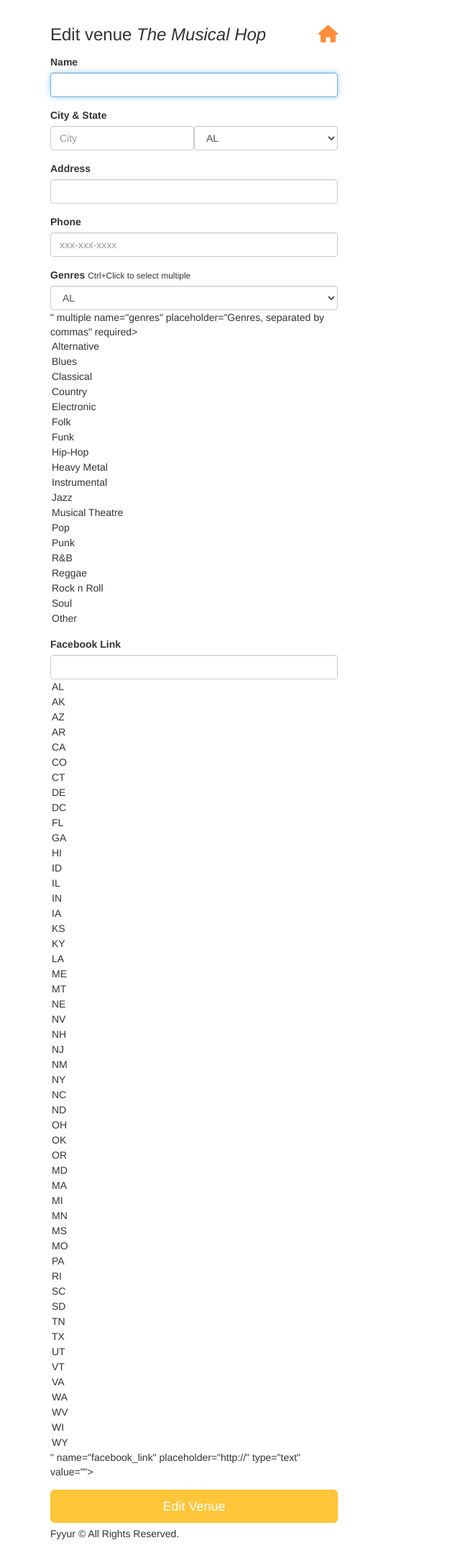
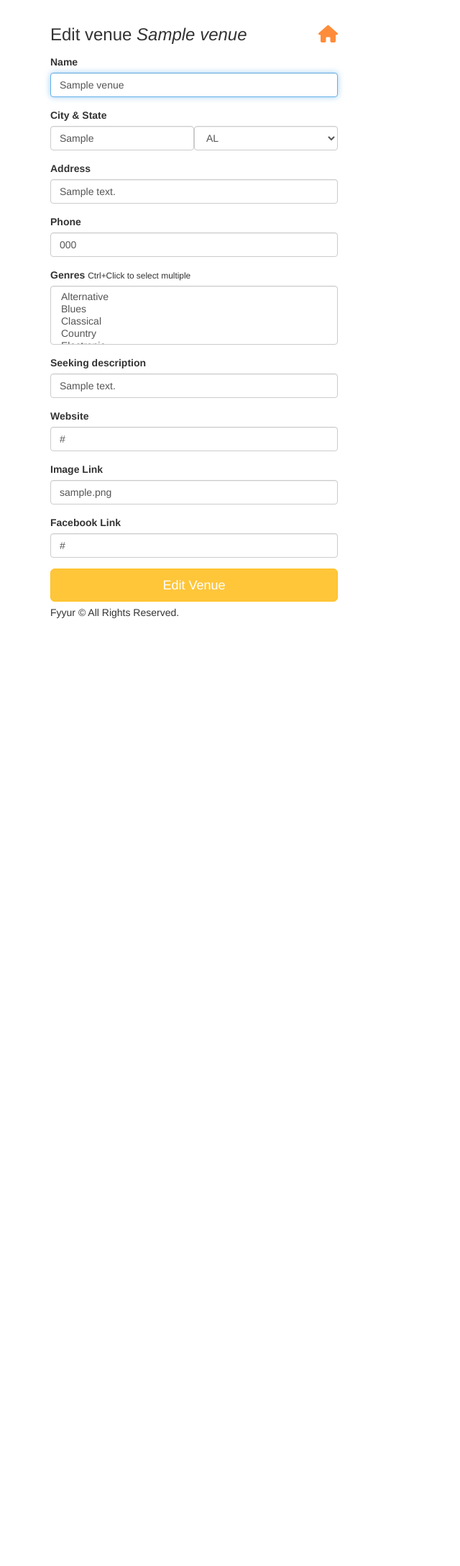
Before and after one commit to mhnd6/Fyyur, a Flask app: page /venues/1/edit in a window 1280 px wide. Shown: the part 60-2236 px from the top of the page at 72% size, without its empty margins (0-640 px from the left). After the commit the page ends 919 px from the top, so only its background shows below. Run offline with Flask 2, Linux system fonts and the light colour scheme; tables that the repository leaves empty hold one stand-in row (values such as "Sample post"); some libraries are stand-ins or nearby versions.

Commit message:
finish app.py and edit the forms

```diff
--- a/starter_code/app.py
+++ b/starter_code/app.py
@@ -27,7 +27,6 @@ db = SQLAlchemy(app)
 
 migrate = Migrate(app, db)
 
-# TODO: connect to a local postgresql database
 
 #----------------------------------------------------------------------------#
 # Models.
@@ -51,8 +50,6 @@ class Venue(db.Model):
     seeking_description = db.Column(db.String(500))
     shows = db.relationship('Shows', backref='venue', lazy=True)
 
-    # TODO: implement any missing fields, as a database migration using Flask-Migrate
-
 
 class Artist(db.Model):
     __tablename__ = 'artist'
@@ -69,9 +66,6 @@ class Artist(db.Model):
     seeking_venue = db.Column(db.Boolean, default=False)
     seeking_description = db.Column(db.String(500))
     shows = db.relationship('Shows', backref='artist', lazy=True)
-
-
-# TODO: implement any missing fields, as a database migration using Flask-Migrate
 
 
 class Shows(db.Model):
@@ -160,7 +154,7 @@ def search_venues():
     return render_template('pages/search_venues.html', results=response, search_term=request.form.get('search_term', ''))
 
 
-@ app.route('/venues/<int:venue_id>')
+@app.route('/venues/<int:venue_id>')
 def show_venue(venue_id):
     venue = Venue.query.get(venue_id)
     venue.genres = venue.genres.split(',')
@@ -178,8 +172,8 @@ def show_venue(venue_id):
         showYear = showTimeArray[3]
         pastOrfuture = todaYear < showYear
         showTemp = {
-            'artist.id': show.artist_id,
-            'artist.name': Artist.query.get(show.artist_id).name,
+            'artist_id': show.artist_id,
+            'artist_name': Artist.query.get(show.artist_id).name,
             'artist_image_link': Artist.query.get(show.artist_id).image_link,
             'start_time': show.start_time
         }
@@ -243,14 +237,15 @@ def create_venue_submission():
     return render_template('pages/home.html')
 
 
-@ app.route('/venues/<venue_id>', methods=['DELETE'])
+@ app.route('/venues/<venue_id>/delete')
 def delete_venue(venue_id):
-    # TODO: Complete this endpoint for taking a venue_id, and using
-    # SQLAlchemy ORM to delete a record. Handle cases where the session commit could fail.
-
-    # BONUS CHALLENGE: Implement a button to delete a Venue on a Venue Page, have it so that
-    # clicking that button delete it from the db then redirect the user to the homepage
-    return None
+    venue = Venue.query.get(venue_id)
+    venueShows = venue.shows
+    for show in venueShows:
+        db.session.delete(show)
+    db.session.delete(venue)
+    db.session.commit()
+    return render_template('pages/home.html')
 
 #  Artists
 #  ----------------------------------------------------------------
@@ -293,14 +288,6 @@ def search_artists():
     return render_template('pages/search_artists.html', results=response, search_term=request.form.get('search_term', ''))
 
 
-class ArtistShow:
-    def __init__(self, venue_id, venue_name,  venue_image_link, start_time):
-        self.venue_id = venue_id
-        self.venue_name = venue_name
-        self.venue_image_link = venue_image_link
-        self.start_time = start_time
-
-
 @ app.route('/artists/<int:artist_id>')
 def show_artist(artist_id):
 
@@ -319,12 +306,14 @@ def show_artist(artist_id):
         showTimeArray = showTime.replace(',', '').split(' ')
         showYear = showTimeArray[3]
         pastOrfuture = todaYear < showYear
-        showTemp = ArtistShow(
-            show.venue_id,
-            Venue.query.get(show.venue_id).name,
-            Venue.query.get(show.venue_id).image_link,
-            show.start_time
-        )
+        showTemp = {
+
+            'venue_id': show.venue_id,
+            'venue_name': Venue.query.get(show.venue_id).name,
+            'venue_image_link': Venue.query.get(show.venue_id).image_link,
+            'start_time': show.start_time
+        }
+
         if pastOrfuture:
             upcoming_shows.append(showTemp)
         else:
@@ -335,6 +324,17 @@ def show_artist(artist_id):
     artist.upcoming_shows_count = len(upcoming_shows)
     return render_template('pages/show_artist.html', artist=artist)
 
+
+@ app.route('/artists/<artist_id>/delete')
+def delete_artist(artist_id):
+    artist = Artist.query.get(artist_id)
+    artistShows = artist.shows
+    for show in artistShows:
+        db.session.delete(show)
+    db.session.delete(artist)
+    db.session.commit()
+    return render_template('pages/home.html')
+
 #  Update
 #  ----------------------------------------------------------------
 
@@ -342,56 +342,76 @@ def show_artist(artist_id):
 @ app.route('/artists/<int:artist_id>/edit', methods=['GET'])
 def edit_artist(artist_id):
     form = ArtistForm()
-    artist = {
-        "id": 4,
-        "name": "Guns N Petals",
-        "genres": ["Rock n Roll"],
-        "city": "San Francisco",
-        "state": "CA",
-        "phone": "326-123-5000",
-        "website": "https://www.gunsnpetalsband.com",
-        "facebook_link": "https://www.facebook.com/GunsNPetals",
-        "seeking_venue": True,
-        "seeking_description": "Looking for shows to perform at in the San Francisco Bay Area!",
-        "image_link": "https://images.unsplash.com/photo-1549213783-8284d0336c4f?ixlib=rb-1.2.1&ixid=eyJhcHBfaWQiOjEyMDd9&auto=format&fit=crop&w=300&q=80"
-    }
-    # TODO: populate form with fields from artist with ID <artist_id>
+    artist = Artist.query.get(artist_id)
     return render_template('forms/edit_artist.html', form=form, artist=artist)
 
 
 @ app.route('/artists/<int:artist_id>/edit', methods=['POST'])
 def edit_artist_submission(artist_id):
-    # TODO: take values from the form submitted, and update existing
-    # artist record with ID <artist_id> using the new attributes
+    try:
+        artist = Artist.query.get(artist_id)
+        artist.name = request.form['name']
+        artist.city = request.form['city']
+        artist.state = request.form['state']
+        artist.phone = request.form['phone']
+        genresArray = request.form.getlist('genres')
+        genres = ','.join(genresArray)
+        artist.genres = genres
+        seeking_description = request.form['seeking_description']
+        if seeking_description == '' or seeking_description == 'None':
+            seeking_venue = False
+        else:
+            seeking_venue = True
+        artist.seeking_description = seeking_description
+        artist.seeking_venue = seeking_venue
+        artist.image_link = request.form['image_link']
+        artist.facebook_link = request.form['facebook_link']
+        artist.website = request.form['website']
 
+        db.session.commit()
+    except:
+        db.session.rollback()
+        print(sys.exc_info)
+    finally:
+        db.session.close()
     return redirect(url_for('show_artist', artist_id=artist_id))
 
 
 @ app.route('/venues/<int:venue_id>/edit', methods=['GET'])
 def edit_venue(venue_id):
     form = VenueForm()
-    venue = {
-        "id": 1,
-        "name": "The Musical Hop",
-        "genres": ["Jazz", "Reggae", "Swing", "Classical", "Folk"],
-        "address": "1015 Folsom Street",
-        "city": "San Francisco",
-        "state": "CA",
-        "phone": "123-123-1234",
-        "website": "https://www.themusicalhop.com",
-        "facebook_link": "https://www.facebook.com/TheMusicalHop",
-        "seeking_talent": True,
-        "seeking_description": "We are on the lookout for a local artist to play every two weeks. Please call us.",
-        "image_link": "https://images.unsplash.com/photo-1543900694-133f37abaaa5?ixlib=rb-1.2.1&ixid=eyJhcHBfaWQiOjEyMDd9&auto=format&fit=crop&w=400&q=60"
-    }
-    # TODO: populate form with values from venue with ID <venue_id>
+    venue = Venue.query.get(venue_id)
     return render_template('forms/edit_venue.html', form=form, venue=venue)
 
 
 @ app.route('/venues/<int:venue_id>/edit', methods=['POST'])
 def edit_venue_submission(venue_id):
-    # TODO: take values from the form submitted, and update existing
-    # venue record with ID <venue_id> using the new attributes
+    try:
+        venue = Venue.query.get(venue_id)
+        venue.name = request.form['name']
+        venue.city = request.form['city']
+        venue.state = request.form['state']
+        venue.phone = request.form['phone']
+        genresArray = request.form.getlist('genres')
+        genres = ','.join(genresArray)
+        venue.genres = genres
+        seeking_description = request.form['seeking_description']
+        if seeking_description == '' or seeking_description == 'None':
+            seeking_venue = False
+        else:
+            seeking_venue = True
+        venue.seeking_description = seeking_description
+        venue.seeking_venue = seeking_venue
+        venue.image_link = request.form['image_link']
+        venue.facebook_link = request.form['facebook_link']
+        venue.website = request.form['website']
+
+        db.session.commit()
+    except:
+        db.session.rollback()
+        print(sys.exc_info)
+    finally:
+        db.session.close()
     return redirect(url_for('show_venue', venue_id=venue_id))
 
 #  Create Artist
--- a/starter_code/forms.py
+++ b/starter_code/forms.py
@@ -115,6 +115,14 @@ class VenueForm(Form):
             ('Other', 'Other'),
         ]
     )
+    seeking_description = StringField(
+        'seeking_description'
+    )
+    website = StringField(
+        # TODO implement enum restriction
+        'website', validators=[URL()]
+    )
+
     facebook_link = StringField(
         'facebook_link', validators=[URL()]
     )
--- a/starter_code/templates/forms/edit_venue.html
+++ b/starter_code/templates/forms/edit_venue.html
@@ -1,42 +1,73 @@
-{% extends 'layouts/main.html' %}
-{% block title %}Edit Venue{% endblock %}
-{% block content %}
+{% extends 'layouts/main.html' %} {% block title %}Edit Venue{% endblock %} {%
+block content %}
 <div class="form-wrapper">
   <form class="form" method="post" action="/venues/{{venue.id}}/edit">
-      <h3 class="form-heading">Edit venue <em>{{ venue.name }}</em> <a href="{{ url_for('index') }}" title="Back to homepage"><i class="fa fa-home pull-right"></i></a></h3>
+    <h3 class="form-heading">
+      Edit venue <em>{{ venue.name }}</em>
+      <a href="{{ url_for('index') }}" title="Back to homepage"
+        ><i class="fa fa-home pull-right"></i
+      ></a>
+    </h3>
     <div class="form-group">
       <label for="name">Name</label>
-        {{ form.name(class_ = 'form-control', autofocus = true) }}
+      {{ form.name(class_ = 'form-control',value=venue.name, autofocus = true)
+      }}
     </div>
     <div class="form-group">
       <label>City & State</label>
       <div class="form-inline">
         <div class="form-group">
-              {{ form.city(class_ = 'form-control', placeholder='City', autofocus = true) }}
+          {{ form.city(class_ = 'form-control', placeholder='City', autofocus =
+          true, value=venue.city) }}
         </div>
         <div class="form-group">
-              {{ form.state(class_ = 'form-control', placeholder='State', autofocus = true) }}
+          {{ form.state(class_ = 'form-control', placeholder='State', autofocus
+          = true) }}
         </div>
       </div>
     </div>
     <div class="form-group">
       <label for="address">Address</label>
-        {{ form.address(class_ = 'form-control', autofocus = true) }}
+      {{ form.address(class_ = 'form-control', autofocus = true,
+      value=venue.address) }}
     </div>
     <div class="form-group">
       <label for="phone">Phone</label>
-          {{ form.phone(class_ = 'form-control', placeholder='xxx-xxx-xxxx', autofocus = true) }}
+      {{ form.phone(class_ = 'form-control', value=venue.phone,
+      placeholder='xxx-xxx-xxxx', autofocus = true) }}
     </div>
     <div class="form-group">
       <label for="genres">Genres</label>
       <small>Ctrl+Click to select multiple</small>
-        {{ form.genres(class_ = 'form-control', placeholder='Genres, separated by commas', id=form.state, autofocus = true) }}
+      {{ form.genres(class_ = 'form-control', placeholder='Genres, separated by
+      commas', id='form.state', autofocus = true) }}
+    </div>
+    <div class="form-group">
+      <label for="genres">Seeking description</label>
+      {{ form.seeking_description(class_ = 'form-control',
+      placeholder='http://', id='form.state', autofocus = true,
+      value=venue.seeking_description) }}
+    </div>
+    <div class="form-group">
+      <label for="genres">Website</label>
+      {{ form.website(class_ = 'form-control', placeholder='http://',
+      id='form.state', autofocus = true, value=venue.website) }}
+    </div>
+    <div class="form-group">
+      <label for="genres">Image Link</label>
+      {{ form.image_link(class_ = 'form-control', placeholder='http://',
+      id='form.state', autofocus = true, value=venue.image_link) }}
     </div>
     <div class="form-group">
       <label for="genres">Facebook Link</label>
-          {{ form.facebook_link(class_ = 'form-control', placeholder='http://', id=form.state, autofocus = true) }}
+      {{ form.facebook_link(class_ = 'form-control', placeholder='http://',
+      id='form.state', autofocus = true, value = venue.facebook_link) }}
     </div>
-      <input type="submit" value="Edit Venue" class="btn btn-primary btn-lg btn-block">
+    <input
+      type="submit"
+      value="Edit Venue"
+      class="btn btn-primary btn-lg btn-block"
+    />
   </form>
 </div>
 {% endblock %}
```
Also changed, not shown: starter_code/templates/forms/edit_artist.html (+35 -10 lines), starter_code/templates/pages/show_artist.html (+37 -16 lines), starter_code/templates/pages/show_venue.html (+42 -18 lines). Lines whose indentation alone changed are shown as unchanged.
